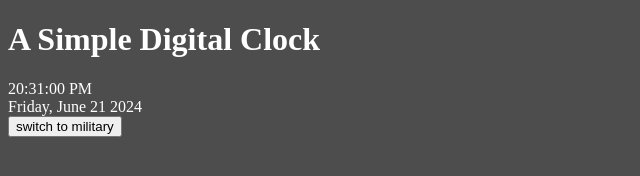
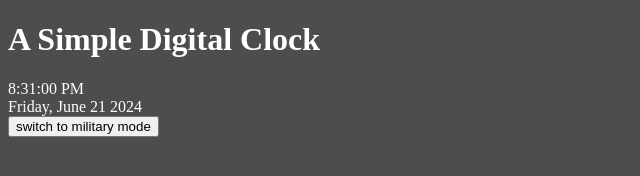
Before and after one commit to Jerryliu3547/time-display, a plain HTML site: page index.html in a window 1280 px wide. Shown: the full height of the page, 0-640 px from the left. Drawn offline with nearby package versions, Linux system fonts and the light colour scheme.

Commit message:
add switch to military mode button

```diff
--- a/index.html
+++ b/index.html
@@ -11,12 +11,11 @@
             A Simple Digital Clock
         </h1>
 
-        <div class="local-time"></div>
+        <div class="js-local-time js-military-time"></div>
 
-        <div class="local-date"></div>
+        <div class="js-local-date"></div>
 
-        <button>switch to military </button>
-
+        <div class="js-switch-button"></div>
 
         <script src="index.js" type="module"></script>
     </body>
--- a/index.js
+++ b/index.js
@@ -1,15 +1,32 @@
 import dayjs from 'https://unpkg.com/dayjs@1.11.10/esm/index.js';
+
+let military_mode = false;
 
 function updatetime () {
     const now = dayjs();
-    const time = now.format('HH:mm:ss A')
-    const date = now.format('dddd, MMMM DD YYYY')
+    const time = now.format('h:mm:ss A');
+    const militaryTime  = now.format('HH:mm:ss')
+    const date = now.format('dddd, MMMM DD YYYY');
 
+    if (!military_mode) {
+        document.querySelector('.js-local-time').innerHTML = time;
+        document.querySelector('.js-local-date').innerHTML = date;
+    } else {
+        document.querySelector('.js-local-time').innerHTML = militaryTime;
+        document.querySelector('.js-local-date').innerHTML = date;
+    }
+};
 
-    document.querySelector('.local-time').innerHTML = time;
-    document.querySelector('.local-date').innerHTML = date;
-};
+function switchButton () {
+    document.querySelector('.js-switch-button').innerHTML =
+    '<button> switch to military mode </button>'
+    addEventListener('click', ()=>{
+        military_mode = !military_mode
+    })
+}
+
+switchButton();
 
 updatetime();
 
-setInterval( updatetime, 1000)
+setInterval(updatetime, 1000)
```
